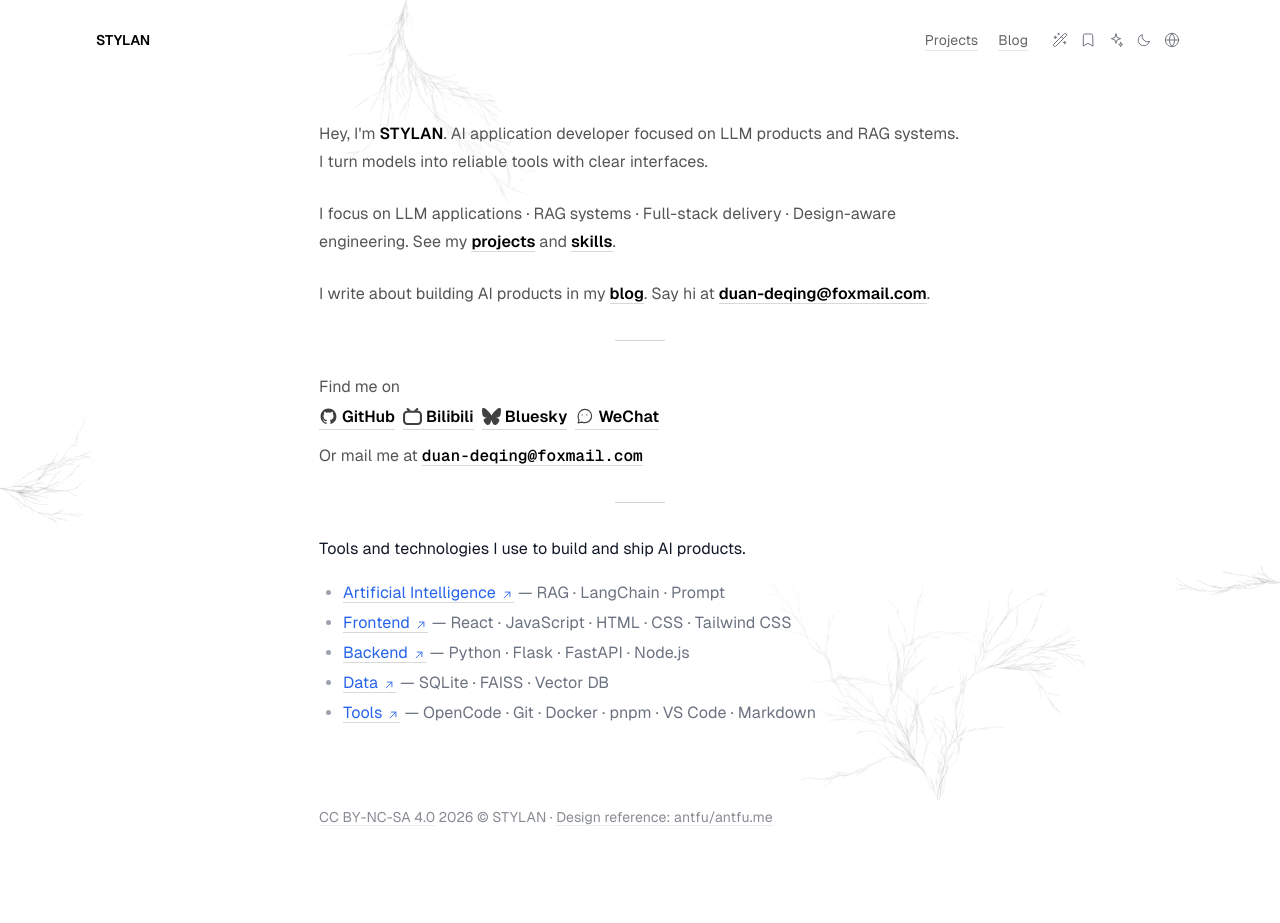
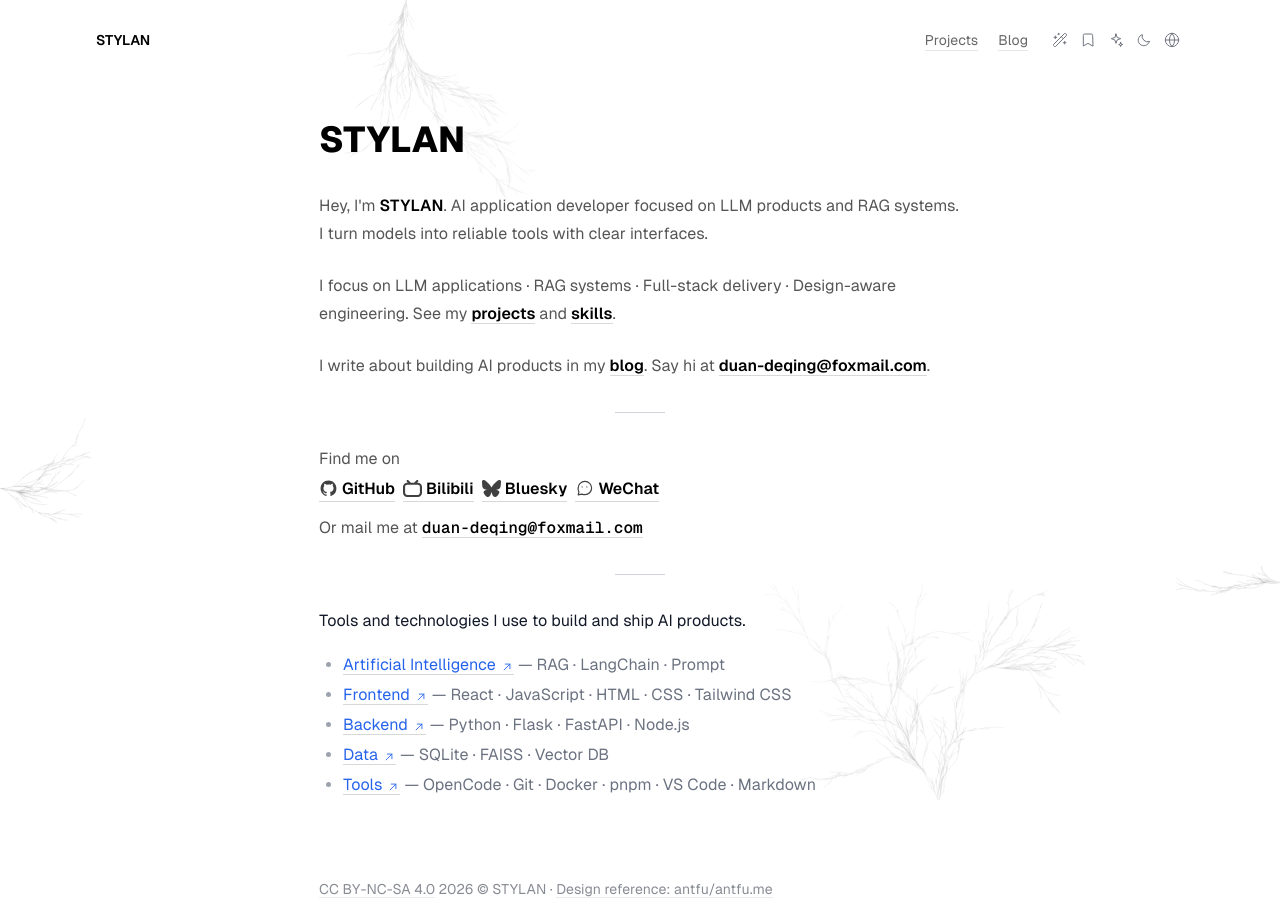
Before and after one commit to duan-deqing/duan-deqing.github.io, a React (Vite) app: page / in a window 1280 px wide. Before the commit the page ends 851 px from the top, so only its background shows below. Built offline with nearby package versions, Linux system fonts and the light colour scheme.

Commit message:
feat: 首页内容前添加姓名标题

```diff
--- a/src/index.css
+++ b/src/index.css
@@ -168,6 +168,14 @@
 
   .home-body-text {
     color: var(--home-body);
+  }
+
+  .home-name {
+    color: var(--heading);
+    font-size: 2.25rem;
+    font-weight: 800;
+    line-height: 1.11;
+    letter-spacing: -0.02em;
   }
 
   .stack-link {
--- a/src/pages/HomePage.jsx
+++ b/src/pages/HomePage.jsx
@@ -140,9 +140,9 @@ export default function HomePage() {
         lang={lang}
       />
 
-      <h1 className="sr-only">{t(config.personal.name)}</h1>
+      <div key={lang} className="home-body-text home-links-bold slide-enter-content">
+        <h1 className="home-name mb-8">{t(config.personal.name)}</h1>
 
-      <div key={lang} className="home-body-text home-links-bold slide-enter-content">
         <p className="mb-6 text-base leading-[1.75]">
           {t({ en: "Hey, I'm ", zh: '你好，我是 ' })}
           <strong className="font-semibold text-heading">{t(config.personal.name)}</strong>
```
Also changed, not shown: 2 other files (tests, documents, lock files or other folders).
